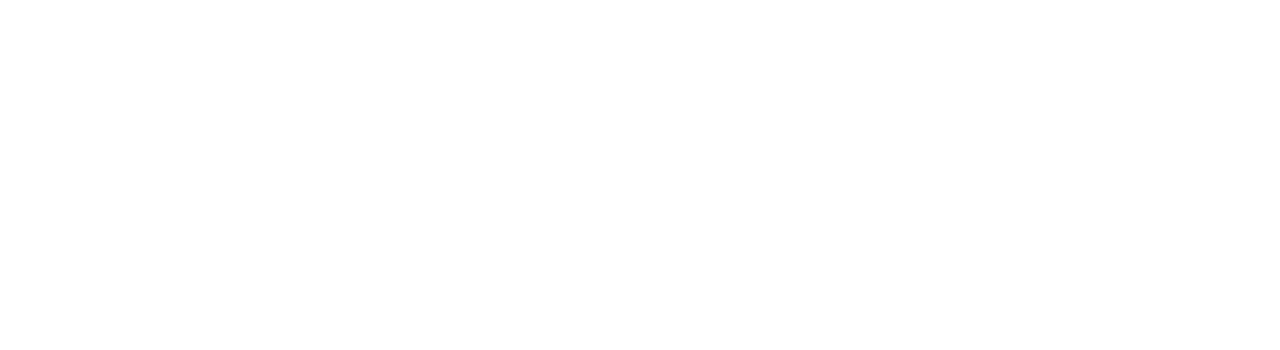
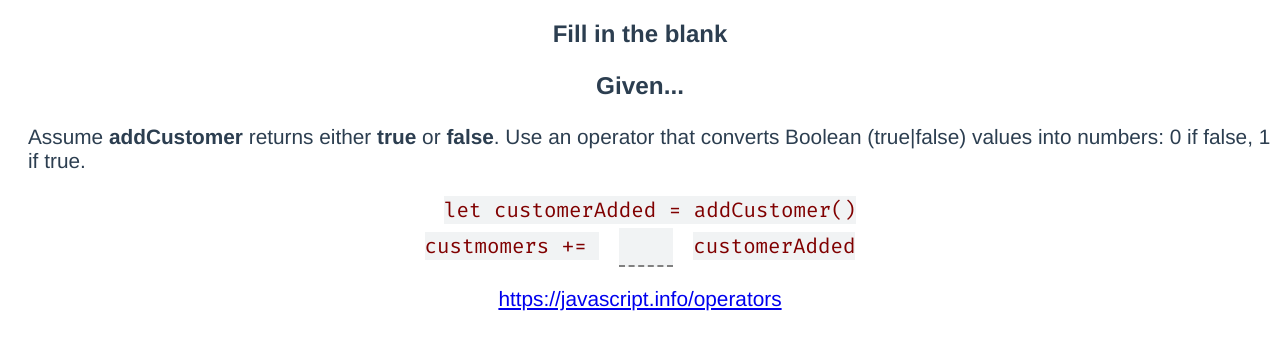
Before and after one commit to halbhelms/jslingo, a Vue app: page /fillblank in a window 1280 px wide. Before the commit this address had no page. Shown: the top 350 px of the page. Built offline with nearby package versions, Linux system fonts and the light colour scheme.

Commit message:
Prior commit didn't take...

```diff
--- a/src/App.vue
+++ b/src/App.vue
@@ -17,6 +17,12 @@
   margin-left: 20px;
 }
 
+.given {
+  font-size: 1.7rem;
+  text-align: left;
+  margin-left: 20px;
+}
+
 #app {
   font-family: Avenir, Helvetica, Arial, sans-serif;
   -webkit-font-smoothing: antialiased;
@@ -24,4 +30,19 @@
   text-align: center;
   color: #2c3e50;
 }
+
+.explanation {
+  text-align: left;
+  margin-top: 20px;
+  font-size: 1.2rem;
+}
+
+.question {
+  font-size: 1.3rem;
+}
+
+.result {
+  font-size: 1.5rem;
+  margin-top: 20px;
+}
 </style>
--- a/src/components/question-types/FillBlank.vue
+++ b/src/components/question-types/FillBlank.vue
@@ -1,7 +1,20 @@
 <template>
-<h2>{{ _question.question }}</h2>
+<h2>Fill in the blank</h2>
 <section class='fill-in-blanks'>
-   <div class="pre"><span v-html="_question.q1" /><input type="text" class="answer" :size="_question.size" v-on:keyup.enter="evaluateAnswer" v-model="answer" /><span v-html="_question.q2" /></div>
+  <h3 v-if="question.given">Given...</h3>
+  <div class="given" :class="question.displayAsCode.includes('given') ? 'pre' : ''" v-html="question.given"></div>
+  <div>
+     <span v-html="question.q1" :class="question.displayAsCode.includes('q1') ? 'pre' : ''"/>
+     <input type="text" class="answer" :class="question.displayAsCode.includes('answer') ? 'pre' : ''" :size="question.size" v-on:keyup.enter="evaluateAnswer" v-model="answer" />
+     <span v-html="question.q2" :class="question.displayAsCode.includes('q2') ? 'pre' : ''" />
+  </div>
+
+   <div class="result" v-if="result=='correct'">Yes, you are correct!</div>
+   <div class="result" v-if="result=='incorrect'">Sorry, no</div>
+
+   <div class="explanation" v-html="explanation"></div>
+
+   <div class="more-info" v-if="question.moreInfo"><a :href="question.moreInfo" target="new-window">{{ question.moreInfo }}</a></div>
 </section>
 
 </template>
@@ -27,33 +40,60 @@ export default {
   data() {
     return {
       answer: null,
+      result: null,
+      explanation: null,
+      question: {
+      "id": 1133,
+      "type": "FillBlank",
+      "given": "Assume <b>addCustomer</b> returns either <b>true</b> or <b>false</b>. Use an operator that converts Boolean (true|false) values into numbers: 0 if false, 1 if true.",
+      "q1": "let customerAdded = addCustomer()<br />custmomers += ",
+      "q2": "customerAdded",
+      "answers": ["+"],
+      "explanation": "Another use for the plus operator: when used in this way, it automatically converts Boolean values into corresponding numeric ones.",
+      "moreInfo": "https://javascript.info/operators",
+      "size": 1,
+      "displayAsCode": ["q1","q2","answer"]
+    }
     }
   },
 
   methods: {
     evaluateAnswer() {
-      this._question.answers.forEach( answer => {
+      let rightAnswer = false
+      this.question.answers.forEach( answer => {
         if (answer == this.answer) {
-          this.$state.dispatch('add_to_score', this._question.difficulty)
-        } else{
-          console.log('wrong')
+          this.$store.dispatch('add_to_score', this.difficulty)
+          rightAnswer = true
         }
-        this.$emit('next-question')
+        this.explanation = this.question.explanation
+        // this.$emit('next-question')
       })
-    },
+      if (rightAnswer) {
+        this.result = 'correct'
+      } else {
+        this.result = 'incorrect'
+      }
+    }
+    ,
   },
 
   mounted() {
 
   },
 
- computed: {}
+ computed: {
+   difficulty() {
+    //  get the second digit, indicating the difficulty level
+     return parseInt(this.question.id.toString().charAt(1))
+   },
+ }
 }
 </script>
 
 <style scoped>
 section.fill-in-blanks {
   position: relative;
+  font-size: 1.3rem;
 }
 
 .pre {
@@ -62,12 +102,17 @@ section.fill-in-blanks {
   line-height: 2.2rem;
 }
 
+.given {
+  font-size: 1.3rem;
+  margin-bottom: 20px;
+}
+
 .answer {
   /* width: 200px; */
   border: none;
-  border-bottom: 2px solid grey;
-  background-color: rgb(241,243,244);
-  font-family: 'Fira Code';
+  border-bottom: 2px dashed grey;
+  /* background-color: rgb(241,243,244); */
+  /* font-family: 'Fira Code'; */
   color: green;
   font-size: 1.3rem;
   font-weight: 600;
@@ -77,4 +122,9 @@ section.fill-in-blanks {
   outline: 0;
 }
 
+pre {
+  font-family: 'Fira Code';
+  color: maroon;
+}
+
 </style>
--- a/src/components/question-types/MultipleChoice.vue
+++ b/src/components/question-types/MultipleChoice.vue
@@ -1,11 +1,26 @@
 <template>
 <section class='multiple-choice'>
-  <section class='multiple-choice-wrapper'>
-    <h2>{{ _question.question }}</h2>
-    <div class="choices">
-      <p class="choice" :class="_question.displayAsCode ? 'pre' : ''" v-for="(choice, i) in _question.choices" :key="choice" @click="evaluateAnswer(i)">{{ choice }}</p>
-    </div>
-  </section>
+  <h2>Choose the correct response</h2>
+  <!-- Display if question.given exists -->
+  <h3 class="given" v-if="question.given">Given...</h3>
+  <!-- Display question.given as HTML? :Yes -->
+  <div class="given pre" v-if="question.displayAsCode.includes('given') && question.given" v-html="question.given"></div>
+  <!-- Display question.given as HTML? :No -->
+  <div v-else class="given">{{ question.given }}</div>
+
+  <div class="question" v-html="question.question"></div>
+
+  <div class="choices">
+    <p class="choice" :class="question.displayAsCode.includes('choices') ? 'pre' : ''" v-for="(choice, i) in question.choices" :key="choice" @click="evaluateAnswer(i)" v-html="choice"></p>
+  </div>
+
+  <div class="result" v-if="result=='correct'">Yes! You are correct</div>
+  <div class="result" v-if="result=='incorrect'">Sorry, no</div>
+
+  <div class="explanation" v-html="explanation"></div>
+
+  <div class="more-info" v-if="question.moreInfo"><a :href="question.moreInfo">{{ question.moreInfo }}</a></div>
+
 </section>
 </template>
 
@@ -28,19 +43,44 @@ export default {
   emits: ['next-question'],
 
   data() {
-    return {}
+    return {
+      result: null,
+      explanation: null,
+      question: {
+      "id": 1144,
+      "type": "MultipleChoice",
+      "question": "<b>console.table</b>...",
+      "choices": ["is invalid JavaScript", "counts the number of cells in an HTML table", "stashes code into localStorage", "displays data in a tabular format"],
+      "displayAsCode": [],
+      "answer": 3,
+      "moreInfo": "https://www.poftut.com/javascript-console-object-and-functions-tutorial-with-examples/"
+    },
+    }
   },
 
   methods: {
     evaluateAnswer(answer) {
-      if (answer == this._question.answer) {
-        this.$store.dispatch('add_to_score', this._question.difficulty)
+      if (answer == this.question.answer) {
+        this.$store.dispatch('add_to_score', this.difficulty)
+        this.result = 'correct'
+      } else {
+        this.result = 'incorrect'
       }
-      this.$emit('next-question')
+      this.explanation = this.question.explanation
+      // this.$emit('next-question')
     },
   },
 
- computed: {}
+ computed: {
+   givenClass() {
+     if (this.displayAsCode.includes('given')) return "pre"
+   },
+
+   difficulty() {
+    //  get the second digit, indicating the difficulty level
+     return parseInt(this.question.id.toString().charAt(1))
+   },
+ }
 }
 </script>
 
@@ -51,10 +91,20 @@ section.multiple-choice {
 
 @import url('https://fonts.googleapis.com/css2?family=Fira+Code:wght@300;400&display=swap');
 
+.choices {
+  margin-top: 40px;
+  font-size: 1.5rem;
+}
+
 .choice {
   text-align: left;
   padding-left: 40px;
+}
+
+.choice:hover {
   cursor: pointer;
+  color: green;
+  font-weight: 600;
 }
 
 .pre {
@@ -65,4 +115,6 @@ section.multiple-choice {
   font-size: 1.3rem;
   margin-bottom: 12px;
 }
+
+
 </style>
--- a/src/components/question-types/TrueOrFalse.vue
+++ b/src/components/question-types/TrueOrFalse.vue
@@ -1,11 +1,18 @@
 <template>
   <section class='true-or-false'>
     <h2>True or False</h2>
-    <h3>{{ _question.question }}</h3>
+    <h3 v-if="question.given">Given...</h3>
+    <div class="given" v-if="question.given" :class="question.displayAsCode.includes('given') ? 'pre' : ''" v-html="question.given"></div>
+    <div class="question" v-html="question.question"></div>
     <div class="answer-buttons">
       <button class="true" @click="evaluateAnswer(true)">True</button>
       <button class="false" @click="evaluateAnswer(false)">False</button>
     </div>
+    <div class="result" v-if="answer=='yes'">YES! You are correct.</div>
+    <div class="result" v-if="answer=='no'">Sorry, no</div>
+    <div class="explanation" v-html="explanation"></div>
+
+    <div class="more-info" v-if="question.moreInfo"><a :href="question.moreInfo" target="new-window">{{ question.moreInfo }}</a></div>
   </section>
 </template>
 
@@ -30,19 +37,38 @@ export default {
   data() {
     return {
       answer: null,
+      explanation: null,
+      question:     {
+      "id": 1146,
+      "type": "TrueOrFalse",
+      "given": "let beginning = 42<br />let ending = \"24\"<br />console.log(beginning + ending)",
+      "question": "Prints 66 to the console",
+      "answer": false,
+      "explanation": "Since \"ending\" is a string, the plus operator will be used in concatenation mode: the console will print out \"4224\"",
+      displayAsCode: ["given"]
+    },
     }
   },
 
   methods: {
     evaluateAnswer(answer) {
-      if (answer == this._question.answer) {
-        this.$store.dispatch('add_to_score', this._question.difficulty)
+      if (answer == this.question.answer) {
+        this.answer = 'yes'
+        this.$store.dispatch('add_to_score', this.question.difficulty)
+      } else {
+        this.answer = 'no'
       }
-      this.$emit('next-question')
+      this.explanation = this.question.explanation
+      // this.$emit('next-question')
     }
   },
 
- computed: {},
+ computed: {
+   difficulty() {
+    //  get the second digit, indicating the difficulty level
+     return parseInt(this.question.id.toString().charAt(1))
+   },
+ },
 }
 </script>
 
@@ -59,6 +85,10 @@ button {
   border-radius: 1rem;
 }
 
+button:hover {
+  cursor: pointer;
+}
+
 button.true {
   background-color: green;
   color: white;
@@ -68,4 +98,8 @@ button.false {
   background-color: red;
   color: white;
 }
+
+.answer {
+  margin-top: 20px;
+}
 </style>
--- a/src/components/question-types/ValidOrNot.vue
+++ b/src/components/question-types/ValidOrNot.vue
@@ -1,13 +1,17 @@
 <template>
 <section class='valid-or-not'>
   <h2>Is this valid JavaScript?</h2>
-  <div class="pre">
-    {{ _question.question }}
+  <div :class="question.displayAsCode.includes('question') ? 'pre' : ''" v-html="question.question">
   </div>
   <div class="answer-buttons">
     <button class="true" @click="evaluateAnswer(true)">Yes</button>
     <button class="false" @click="evaluateAnswer(false)">No</button>
   </div>
+  <div class="result" v-if="result=='correct'">You're right!</div>
+  <div class="result" v-if="result=='incorrect'">Sorry, no</div>
+  <div class="explanation" v-html="explanation"></div>
+
+  <div class="more-info"> <a :href="question.moreInfo">{{ question.moreInfo }}</a></div>
 </section>
 </template>
 
@@ -30,19 +34,39 @@ export default {
   emits: ['next-question'],
 
   data() {
-    return {}
+    return {
+      result: null,
+      explanation: null,
+      question: {
+      "id": 1142,
+      "type": "ValidOrNot",
+      "question": "let customersAdded = 0 // total for this salesperson",
+      "answer": true,
+      "displayAsCode": ["question"],
+      "moreInfo": "https://javascript.info/structure"
+    },
+    }
   },
 
   methods: {
     evaluateAnswer(answer) {
-      if (answer == this._question.answer) {
-        this.$store.dispatch('add_to_score', this._question.difficulty)
+      if (answer == this.question.answer) {
+        this.result = 'correct'
+        this.$store.dispatch('add_to_score', this.difficulty)
+      } else {
+        this.result = "incorrect"
       }
-      this.$emit('next-question')
-    }
+      this.explanation = this.question.explanation
+      // this.$emit('next-question')
+    },
   },
 
- computed: {}
+ computed: {
+   difficulty() {
+    //  get the second digit, indicating the difficulty level
+     return parseInt(this.question.id.toString().charAt(1))
+   },
+ }
 }
 </script>
 
@@ -79,4 +103,8 @@ button.false {
   background-color: red;
   color: white;
 }
+
+.result {
+  margin-top: 20px;
+}
 </style>
```
Also changed, not shown: src/router/index.js (+24 -1 lines).
